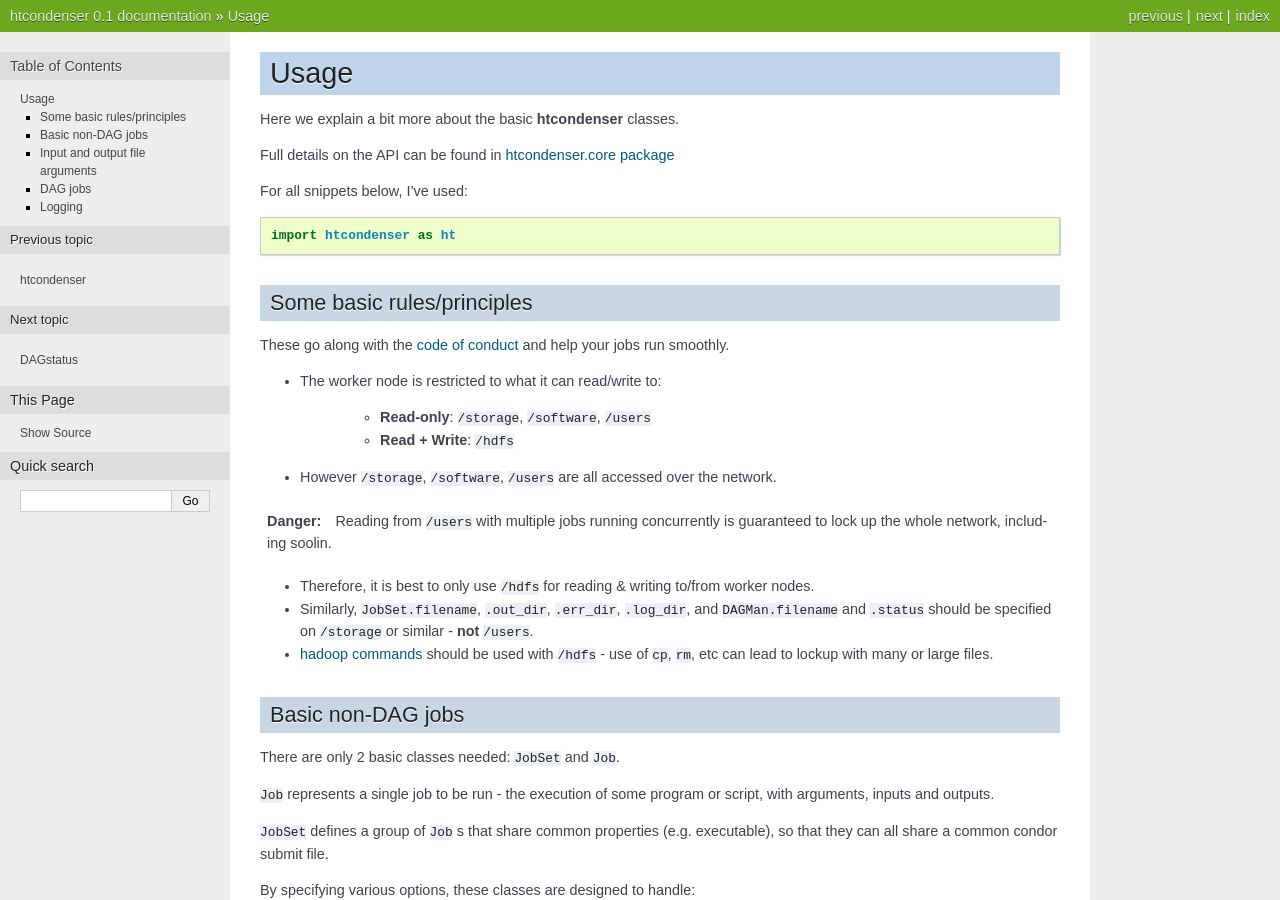
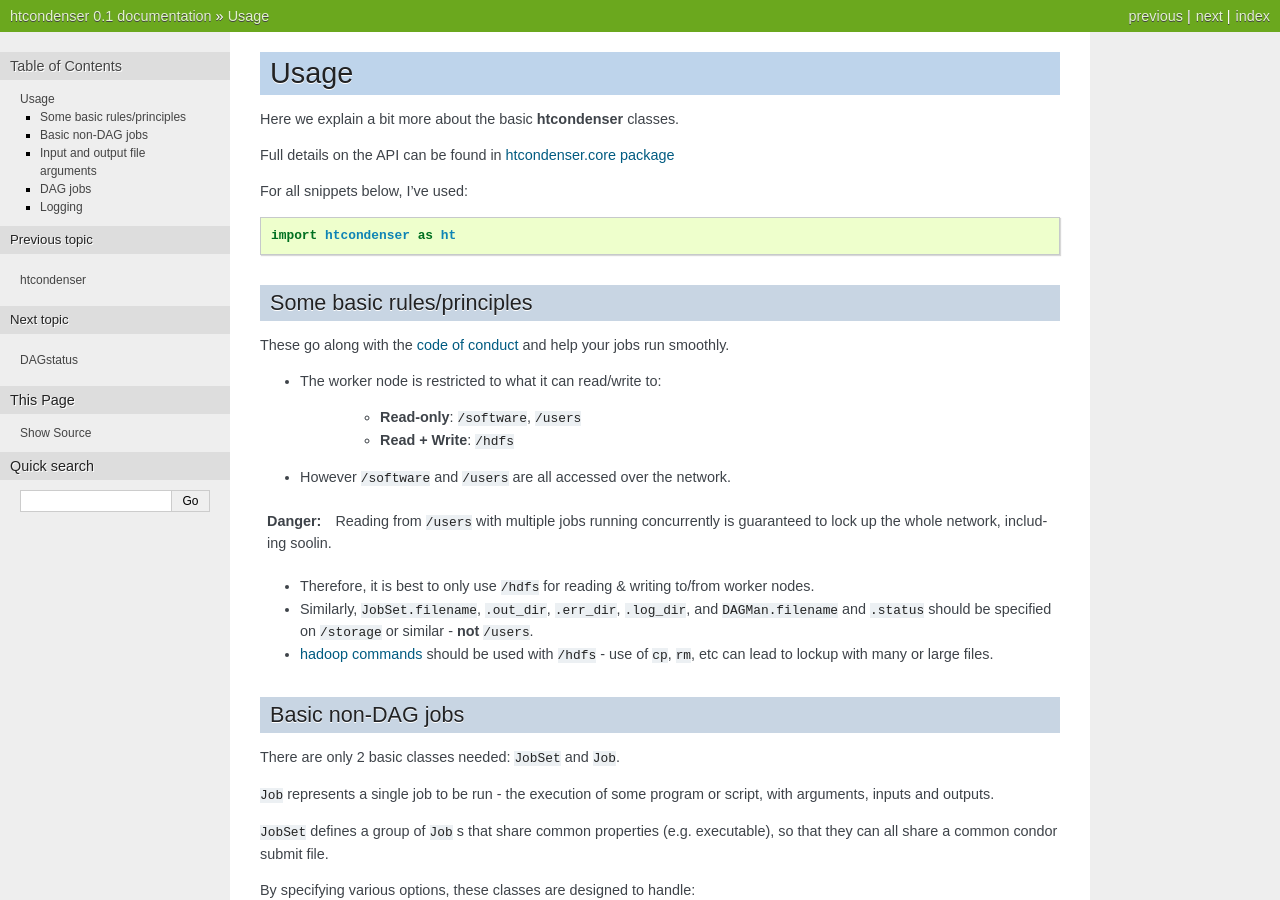
Before and after one commit to raggleton/htcondenser, a Sphinx documentation site: the page built from docs/usage.rst, in a window 1280 px wide and 900 px high. Built offline with Sphinx 7.4.7, drawn with Linux system fonts in a browser that asks for light colours.

Commit message:
Fix /storage not accessable from worker node

```diff
--- a/docs/usage.rst
+++ b/docs/usage.rst
@@ -17,10 +17,10 @@ These go along with the `code of conduct <https://wikis.bris.ac.uk/display/dic/C
 
 * The worker node is restricted to what it can read/write to:
 
-    - **Read-only**: ``/storage``, ``/software``, ``/users``
+    - **Read-only**: ``/software``, ``/users``
     - **Read + Write**: ``/hdfs``
 
-* However ``/storage``, ``/software``, ``/users`` are all accessed over the network.
+* However ``/software`` and ``/users`` are all accessed over the network.
 
 .. DANGER:: Reading from ``/users`` with multiple jobs running concurrently is guaranteed to lock up the whole network, including soolin.
 
```
